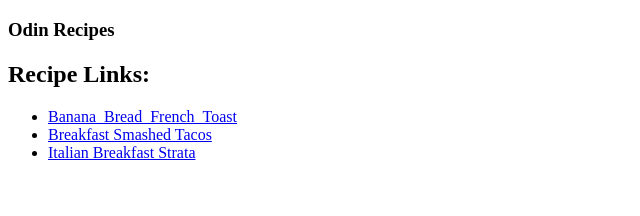
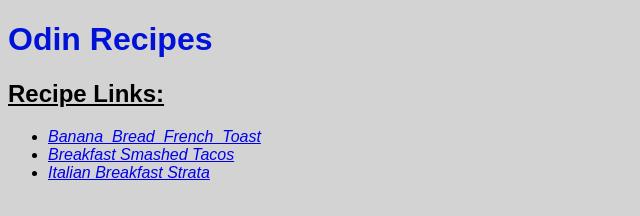
Before and after one commit to atizzle07/odin-recipes-2, a plain HTML site: page index.html in a window 1280 px wide. Shown: the whole page, without its empty margins (0-640 px from the left). Drawn offline with Linux system fonts and the light colour scheme.

Commit message:
1. Created global css styling sheet 2. linked all html pages to css sheet

```diff
--- a/index.html
+++ b/index.html
@@ -4,11 +4,12 @@
     <meta charset="UTF-8">
     <meta name="viewport" content="width=device-width, initial-scale=1.0">
     <title>Recipe Main</title>
+    <link rel="stylesheet" href="style.css">
 </head>
 <body>
-    <h3>Odin Recipes</h3>
+    <h1 class = "title">Odin Recipes</h1>
     <div></div>
-    <h2>Recipe Links:</h2>
+    <h2 class = "subtitle">Recipe Links:</h2>
     <ul>
         <li><a href="recipes/Banana_Bread_French_Toast.html">Banana_Bread_French_Toast</a></li>
         <li><a href="recipes/Breakfast _Smashed_Tacos.html">Breakfast Smashed Tacos</a></li>
--- /dev/null
+++ b/style.css
@@ -0,0 +1,16 @@
+body {
+    font-family: Arial, Helvetica;
+    background-color: lightgray;
+}
+
+a{
+    font-style: italic;
+}
+
+.title{
+    color: rgb(0, 18, 216)
+}
+
+.subtitle{
+    text-decoration: underline;
+}
```
Also changed, not shown: recipes/Banana_Bread_French_Toast.html (+1 -0 lines), recipes/Breakfast _Smashed_Tacos.html (+1 -0 lines), recipes/Italian_Breakfast_Strata.html (+1 -0 lines).
